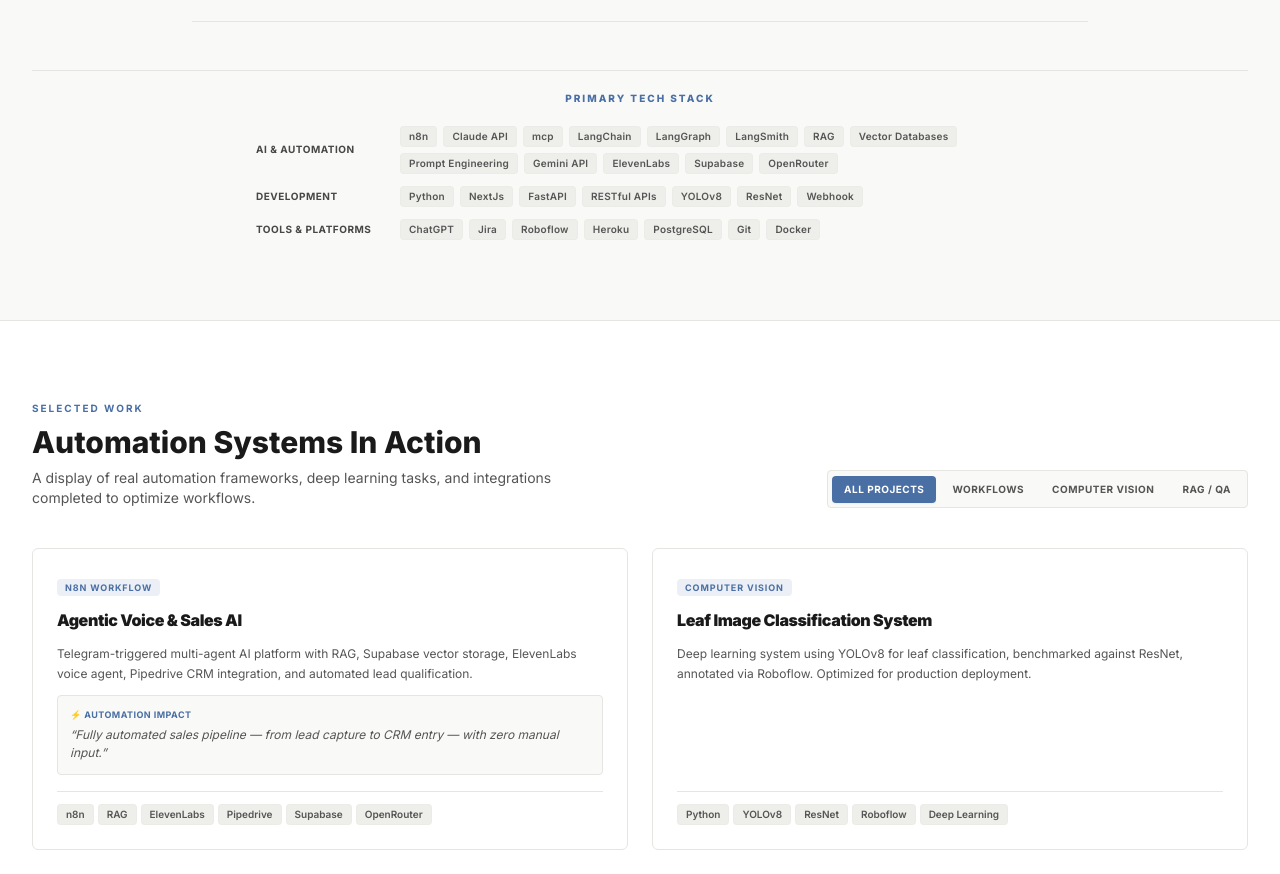
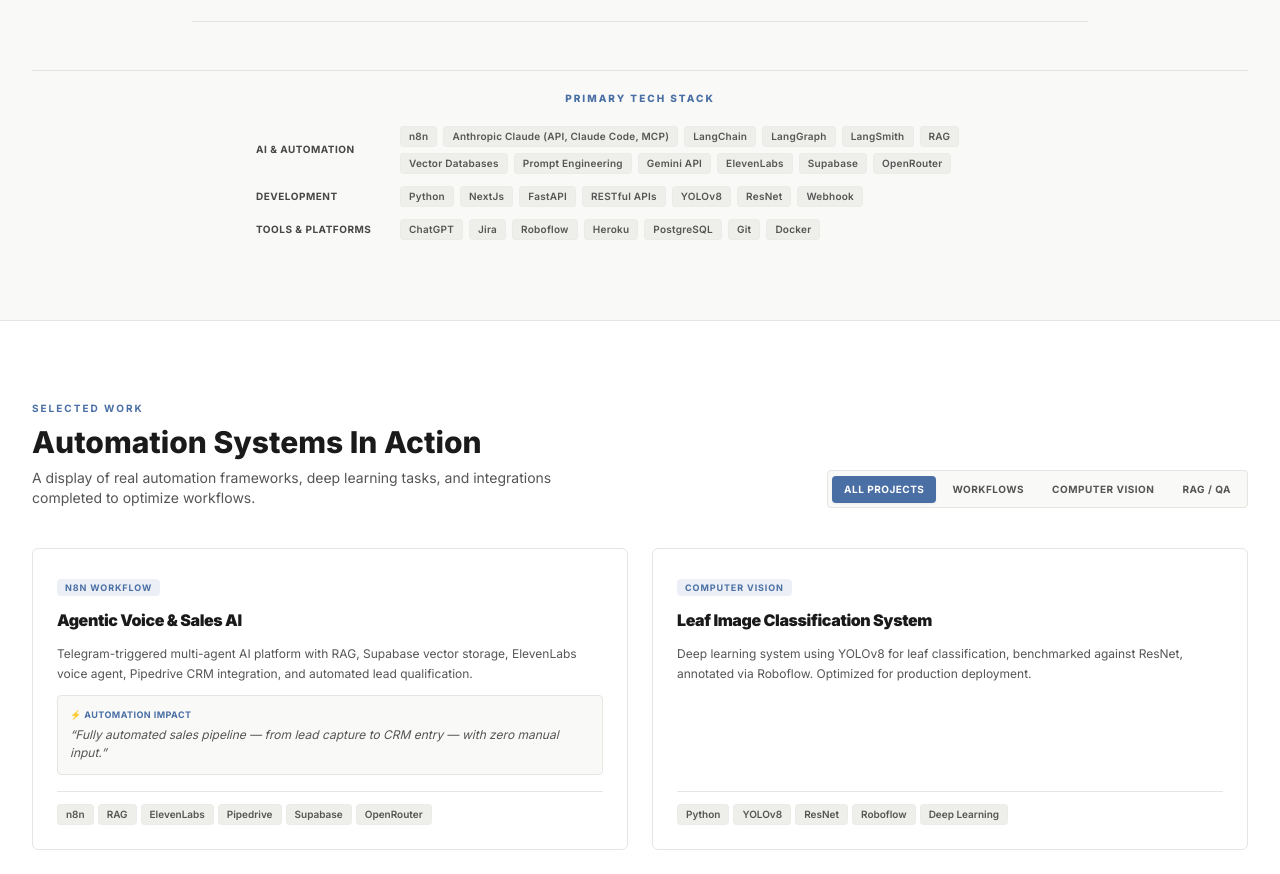
Before and after one commit to CloudStoned/Portfolio, a Next.js app: page / in a window 1280 px wide. Shown: the part 2080-2954 px from the top of the page. Built offline with nearby package versions, Linux system fonts and the light colour scheme.

Commit message:
update: skills

```diff
--- a/app/data/portfolioData.ts
+++ b/app/data/portfolioData.ts
@@ -19,7 +19,7 @@
 ];
 
 export const techStack = {
-  ai: ['n8n', 'Claude API', 'mcp', 'LangChain', 'LangGraph', 'LangSmith', 'RAG', 'Vector Databases', 'Prompt Engineering', 'Gemini API', 'ElevenLabs', 'Supabase', 'OpenRouter'],
+  ai: ['n8n', 'Anthropic Claude (API, Claude Code, MCP)', 'LangChain', 'LangGraph', 'LangSmith', 'RAG', 'Vector Databases', 'Prompt Engineering', 'Gemini API', 'ElevenLabs', 'Supabase', 'OpenRouter'],
   dev: ['Python', 'NextJs', 'FastAPI', 'RESTful APIs', 'YOLOv8', 'ResNet', 'Webhook'],
   tools: ['ChatGPT', 'Jira', 'Roboflow', 'Heroku', 'PostgreSQL', 'Git', 'Docker']
 };
```
